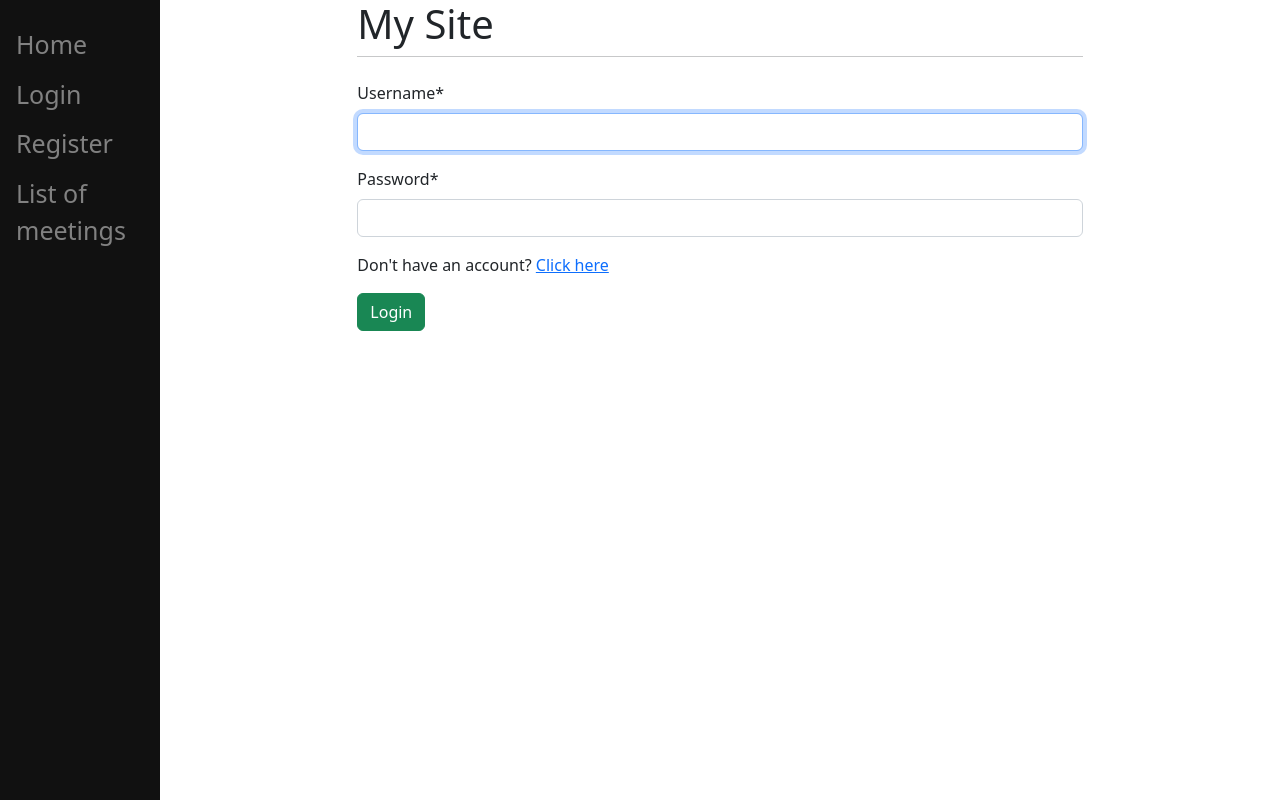
After one commit to silent0san/Boardgames_Grp_Finder, a Django app: page /login/ in a window 1280 px wide. The commit adds this page. Run offline with Django 4.2, Linux system fonts and the light colour scheme; some libraries are stand-ins or nearby versions.

Commit message:
Fixed bug in Register (User couldn't create an account). Implemented basic login feature.

```diff
--- a/boardgames_project/boardgames_app/templates/boardgames_app/base.html
+++ b/boardgames_project/boardgames_app/templates/boardgames_app/base.html
@@ -43,12 +43,19 @@
 
 <body>
     <div class="sidenav">
-        <a href="/home">Home</a>
-        <a href="/register">Register</a>
+        {% if user.is_authenticated %}
+            <a href="/">Home</a>
             <a href="/2">List of meetings</a>
             <a href="/3">Add new meetings</a>
             <a href="/4">My meetings</a>
             <a href="/5">Settings</a>
+            <a href="{% url 'logout' %}">Log Out</a>
+        {% else %}
+            <a href="/">Home</a>
+            <a href="/login">Login</a>
+            <a href="/register">Register</a>
+            <a href="/2">List of meetings</a>
+        {% endif %}
     </div>
 
     <div id="content", name="content", class="main">
--- a/boardgames_project/boardgames_app/urls.py
+++ b/boardgames_project/boardgames_app/urls.py
@@ -4,5 +4,4 @@ from . import views
 
 urlpatterns = [
     path('', views.home, name='home'),
-    path('test/', views.test_view, name='test'),
 ]
--- a/boardgames_project/boardgames_app/views.py
+++ b/boardgames_project/boardgames_app/views.py
@@ -5,9 +5,4 @@ from django.http import HttpResponse
 
 
 def home(request):
-    # return HttpResponse("elo")
     return render(request, 'boardgames_app/home.html')
-
-
-def test_view(request):
-    return render(request, "boardgames_app/test_view.html")
--- a/boardgames_project/register/forms.py
+++ b/boardgames_project/register/forms.py
@@ -1,5 +1,4 @@
 from django import forms
-from django.contrib.auth import login, authenticate
 from django.contrib.auth.forms import UserCreationForm
 from django.contrib.auth.models import User
 
--- /dev/null
+++ b/boardgames_project/register/templates/registration/login.html
@@ -0,0 +1,13 @@
+{% extends "boardgames_app/base.html" %}
+
+{% block title %}Login here{% endblock %}
+{% load crispy_forms_tags %}
+
+{% block content %}
+    <form method="POST" class="form-group">
+        {% csrf_token %}
+        {{ form|crispy }}
+        <p>Don't have an account? <a href="/register">Click here</a></p>
+        <button type="submit" class="btn btn-success">Login</button>
+    </form>
+{% endblock %}
--- a/boardgames_project/settings.py
+++ b/boardgames_project/settings.py
@@ -134,3 +134,6 @@ DEFAULT_AUTO_FIELD = 'django.db.models.BigAutoField'
 CRISPY_ALLOWED_TEMPLATE_PACKS = "bootstrap5"
 
 CRISPY_TEMPLATE_PACK = "bootstrap5"
+
+LOGIN_REDIRECT_URL = "/"
+LOGOUT_REDIRECT_URL = "/"
--- a/boardgames_project/urls.py
+++ b/boardgames_project/urls.py
@@ -21,4 +21,5 @@ urlpatterns = [
     path('admin/', admin.site.urls),
     path('register/', register_view.register, name='register'),
     path('', include('boardgames_project.boardgames_app.urls')),
+    path('', include("django.contrib.auth.urls")),
 ]
```
Also changed, not shown: boardgames_project/register/views.py (+5 -8 lines). Lines whose indentation alone changed are shown as unchanged.
